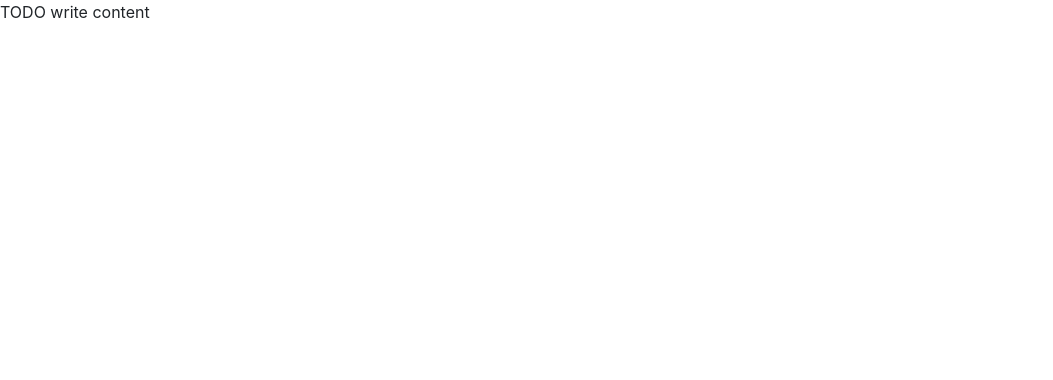
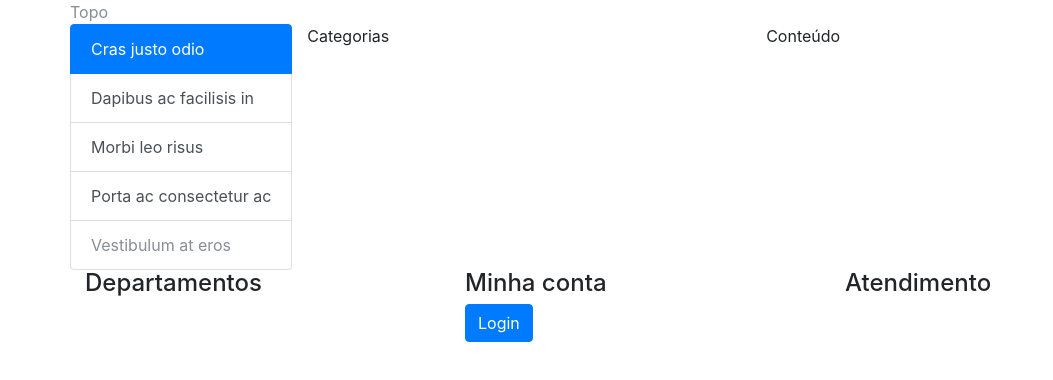
Before and after one commit to dianna15faust/web, a plain HTML site: page public_html/index.html in a window 1280 px wide. Shown: the whole page, without its empty margins (0-1053 px from the left). Drawn offline with Linux system fonts and the light colour scheme.

Commit message:
Alterações

```diff
--- a/public_html/index.html
+++ b/public_html/index.html
@@ -14,6 +14,46 @@
 
     </head>
     <body>
-        <div>TODO write content</div>
+
+        <div class="container">
+
+            <div class="row text-secondary">
+                Topo
+            </div>
+
+            <div class="row">
+                <div class="list-group">
+  <button type="button" class="list-group-item list-group-item-action active">
+    Cras justo odio
+  </button>
+  <button type="button" class="list-group-item list-group-item-action">Dapibus ac facilisis in</button>
+  <button type="button" class="list-group-item list-group-item-action">Morbi leo risus</button>
+  <button type="button" class="list-group-item list-group-item-action">Porta ac consectetur ac</button>
+  <button type="button" class="list-group-item list-group-item-action" disabled>Vestibulum at eros</button>
+</div>
+                    <div class="col">
+                    Categorias
+                     </div>
+
+                    <div class="col">
+                    Conteúdo
+                    </div>
+            </div>
+                <div class="row">
+                    <div class="col">
+                        <h4>Departamentos</h4>
+                    </div>
+                    <div class="col">
+                        <h4>Minha conta</h4>
+                        <a href="#" class="btn btn-primary">Login</a>
+                    </div>
+
+                    <div class="col">
+                        <h4>Atendimento</h4>
+                    </div>
+                </div>
+
+
+            </div>
     </body>
 </html>
```
Also changed, not shown: 1 other file.
